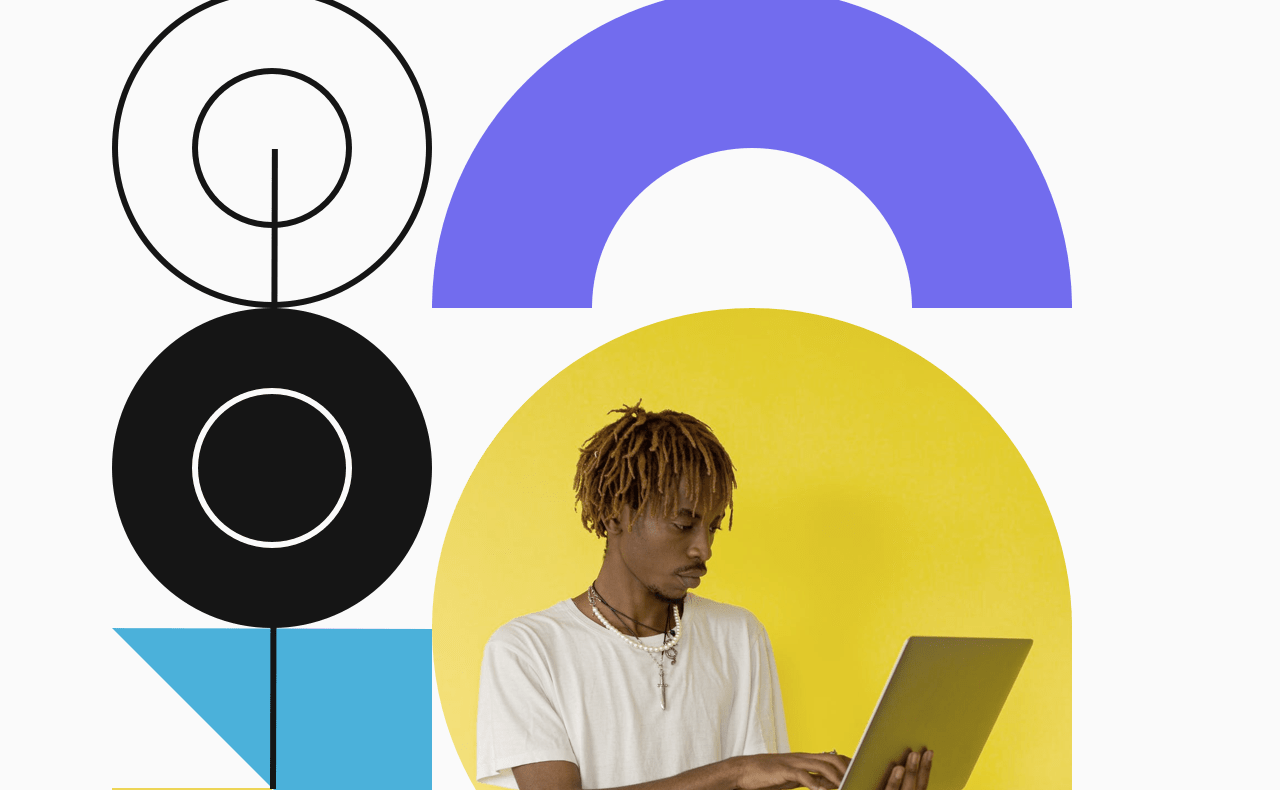
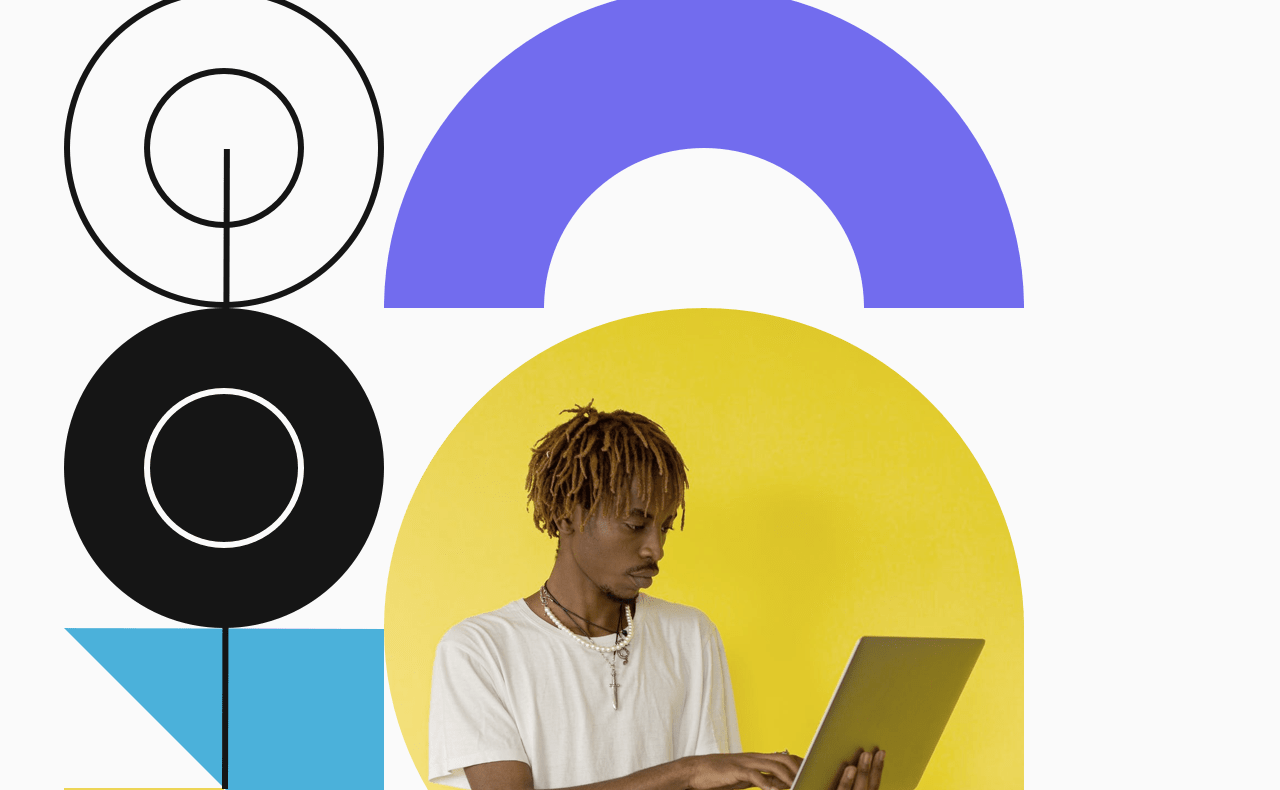
Before and after one commit to programmeur77/frontendmentor-intro-section, a website: page src/index.html in a window 1280 px wide. Shown: the part 390-1180 px from the top of the page. Drawn offline with Linux system fonts and the light colour scheme.

Commit message:
Updated stylesheet with .container style

```diff
--- a/src/style/css/style.css
+++ b/src/style/css/style.css
@@ -14,5 +14,8 @@ body {
   font-size: 18px;
   background-color: hsl(0, 0%, 98%);
 }
+body .container {
+  width: 90%;
+}
 
 /*# sourceMappingURL=style.css.map */
```
